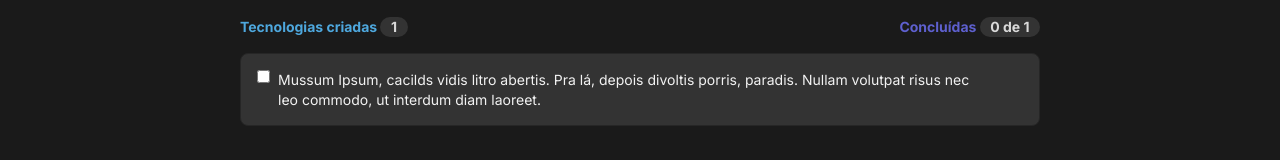
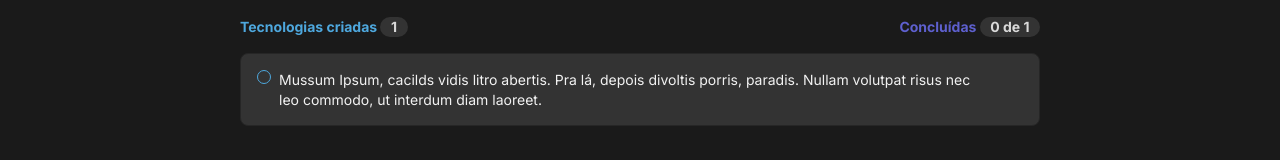
Before and after one commit to nadjielse/tech-list, a React (Create React App) app: page / in a window 1280 px wide. Shown: the part 239-399 px from the top of the page. Built offline with nearby package versions, Linux system fonts and the light colour scheme; some icons are missing.

Commit message:
fix: ajustando o css da checkbox de tecnologia

```diff
--- a/src/components/Tech/style.css
+++ b/src/components/Tech/style.css
@@ -11,13 +11,47 @@
 }
 
 .tech-body {
-  display: flex;
+  display: grid;
+  grid-auto-flow: column;
   align-items: start;
   gap: 8px;
 }
 
 .tech-body input, .tech-body label {
   cursor: pointer;
+}
+
+.tech-body input {
+  appearance: none;
+  margin: 0;
+  color: currentColor;
+  width: 1em;
+  height: 1em;
+  border: 0.1em solid var(--pri-1);
+  border-radius: 100%;
+  display: grid;
+  place-content: center;
+}
+
+.tech-body input:checked {
+  border: 0.1em solid var(--sec-2);
+  background-color: var(--sec-2);
+}
+
+.tech-body input:checked::before {
+  transform: scale(1);
+}
+
+.tech-body input::before {
+  content: "";
+  width: 0.6em;
+  height: 0.6em;
+  transform: scale(0);
+  transition: 120ms transform ease-in-out;
+  box-shadow: inset 1em 1em var(--font-1);
+  border-radius: 100%;
+  background-color: CanvasText;
+  clip-path: polygon(14% 44%, 0 65%, 50% 100%, 100% 16%, 80% 0%, 43% 62%);;
 }
 
 .tech-container.done label {
```
